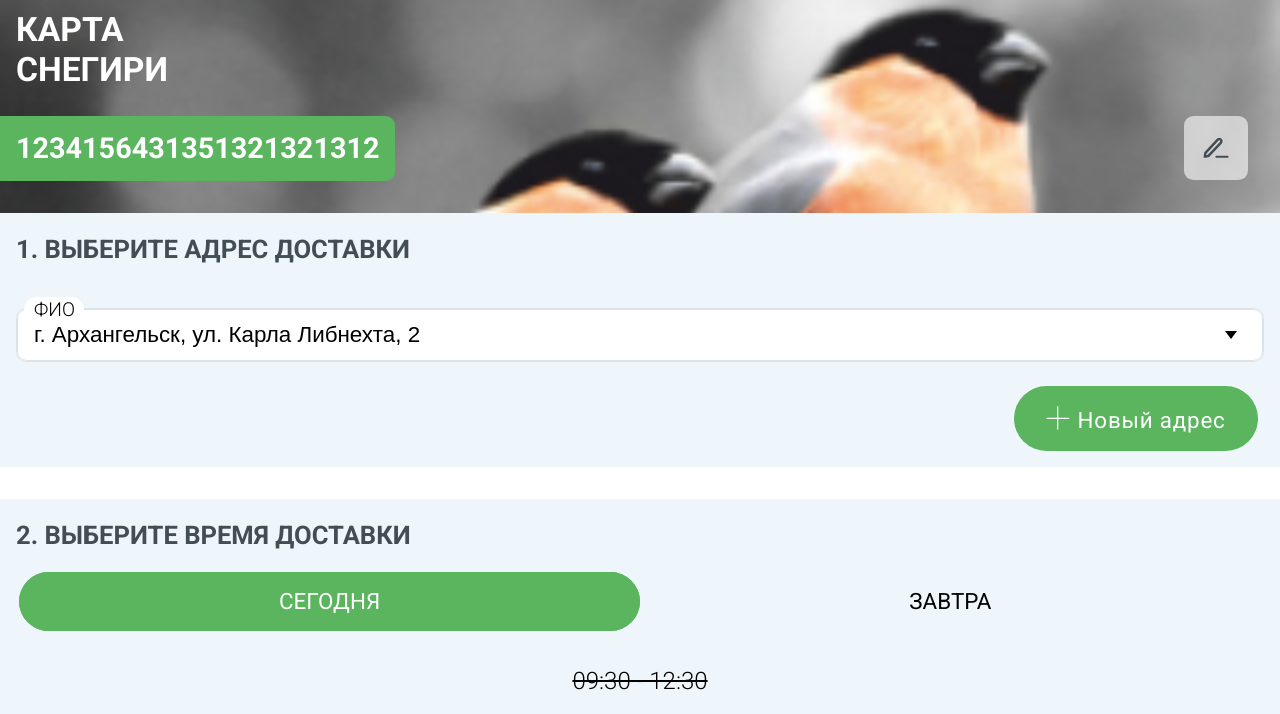
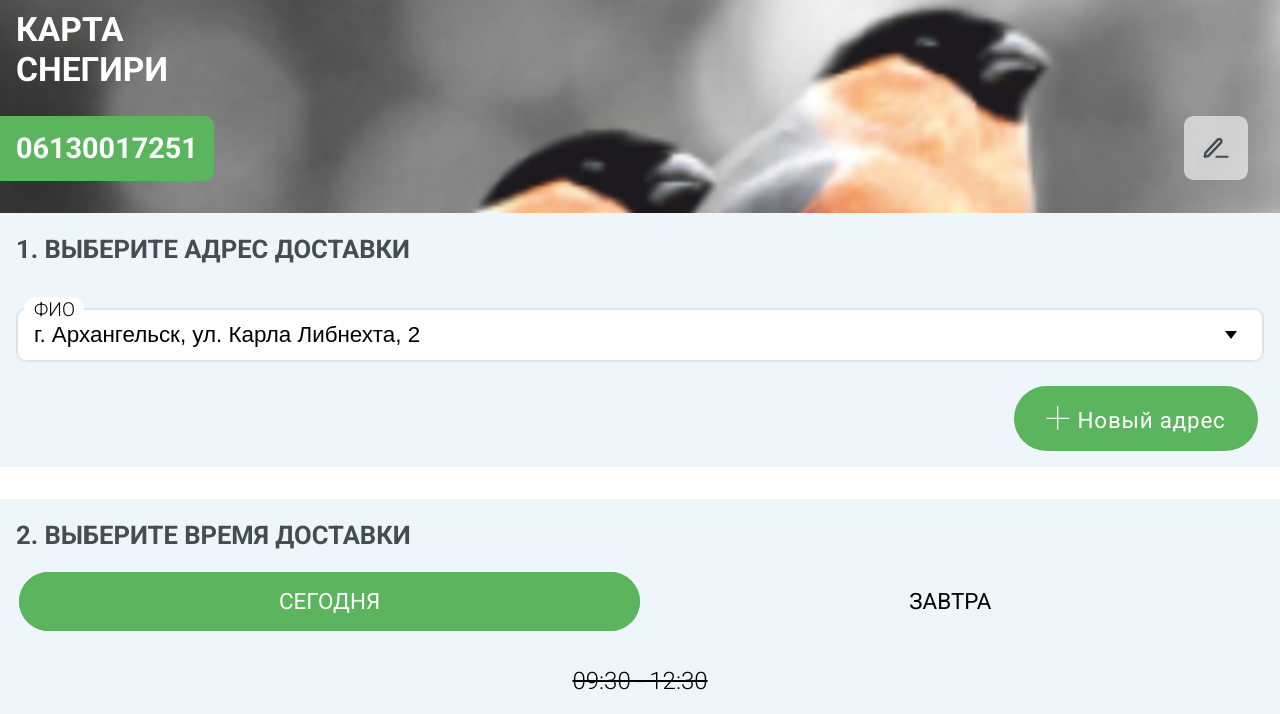
Before and after one commit to marten-mertan/petromost-app, a website: page order.html in a window 1280 px wide. Shown: the part 86-800 px from the top of the page. Drawn offline with Linux system fonts and the light colour scheme.

Commit message:
test order.html

```diff
--- a/order.html
+++ b/order.html
@@ -37,7 +37,7 @@
         <div class="order-card">
             <div class="order-card__title">Карта<br> снегири</div>
             <div class="order-card-number">
-                <div class="order-card-number__text">1234156431351321321312</div>
+                <div class="order-card-number__text">06130017251</div>
                 <a href="#" class="order-card-number__icon">
                     <svg class="icon-pencil">
                         <use xlink:href="./img/icons/main.svg#icon-pencil"/>
```
